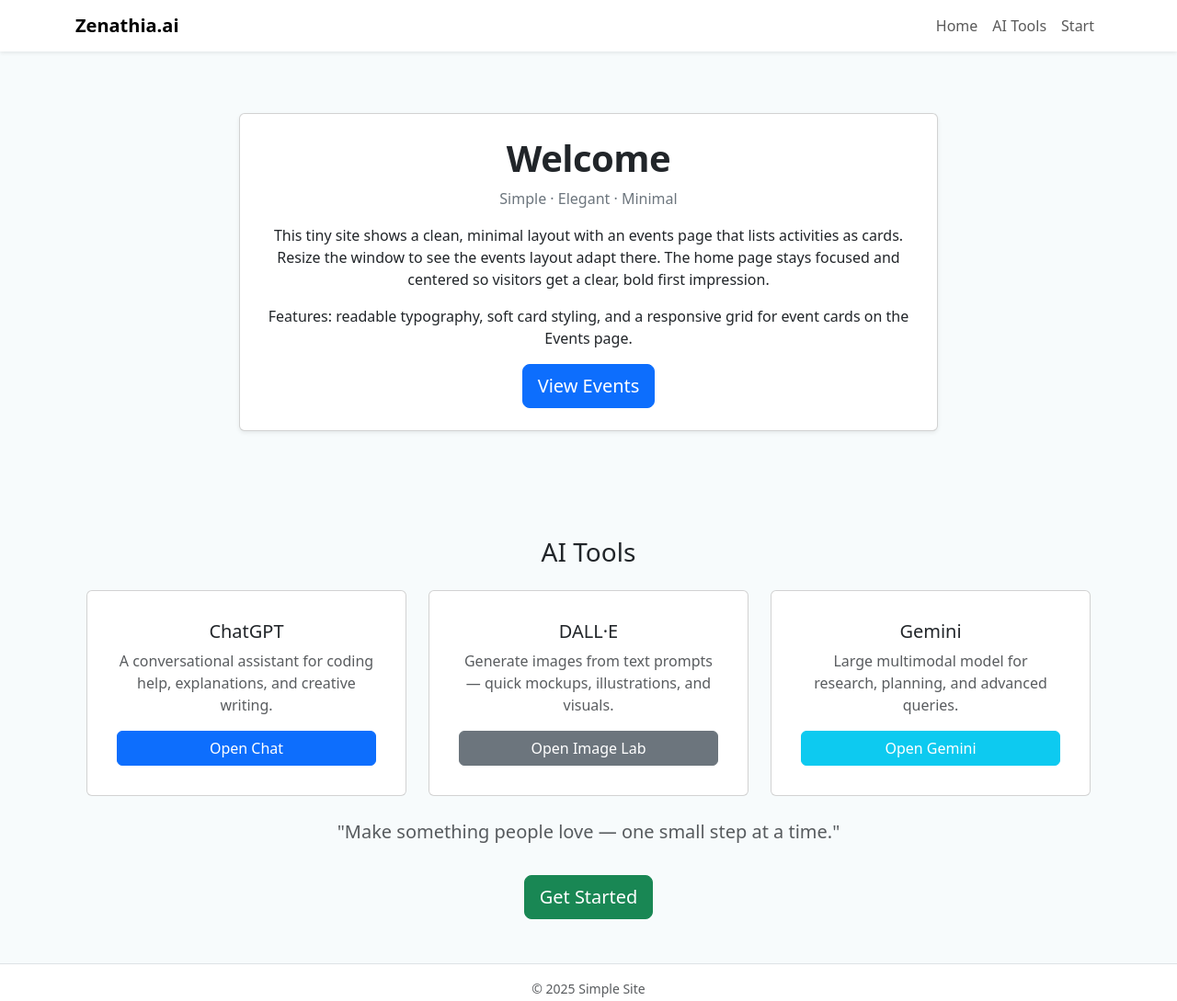
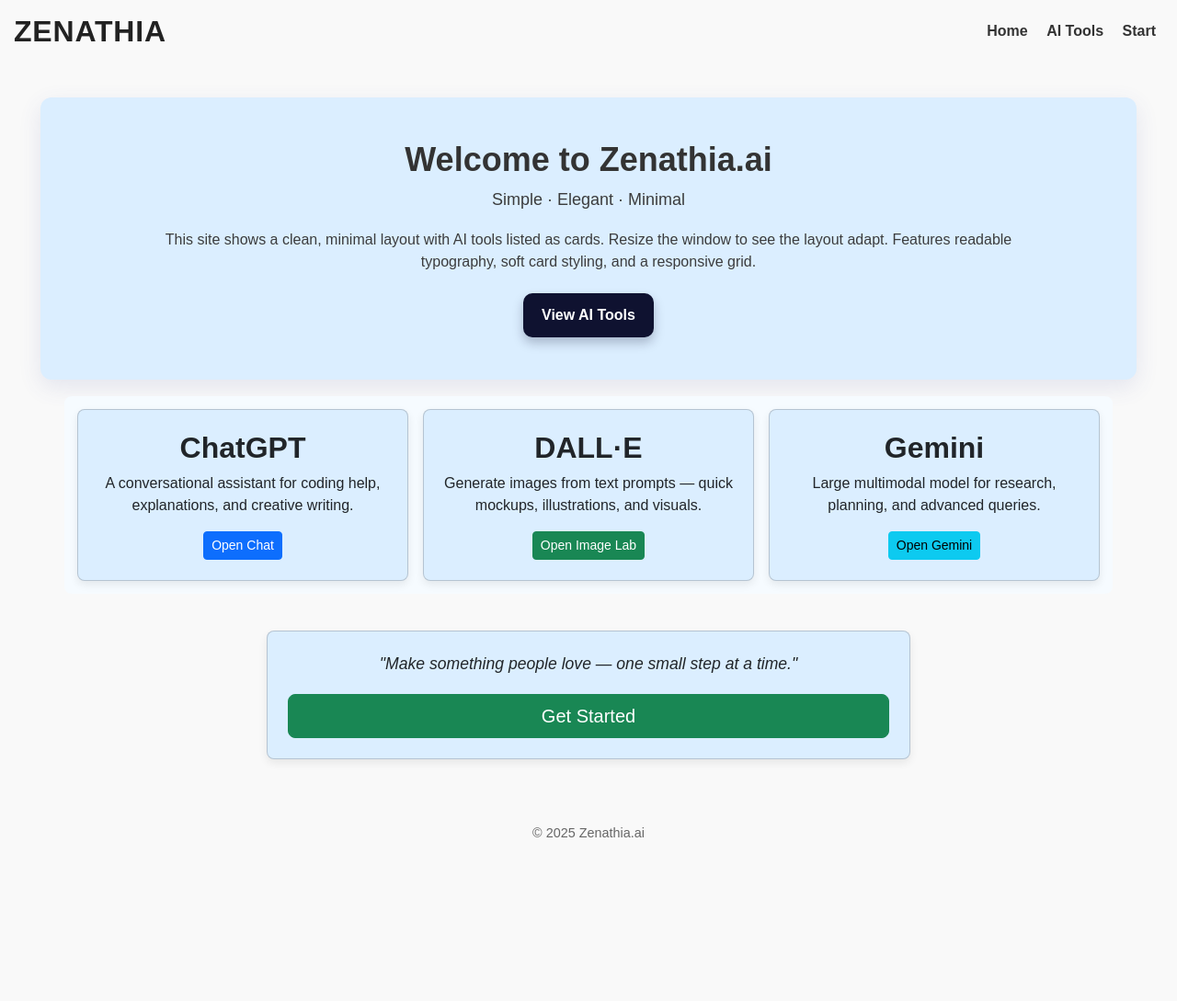
Before and after one commit to 987risk-netizen/Study-Python, a plain HTML site: page ASS2/home_2nd.html in a window 1280 px wide. Shown: the whole page at 92% size. After the commit the page ends 928 px from the top, so only its background shows below. Drawn offline with nearby package versions, Linux system fonts and the light colour scheme.

Commit message:
Add files via upload

```diff
--- a/ASS2/home_2nd.html
+++ b/ASS2/home_2nd.html
@@ -1,119 +1,85 @@
-<!doctype html>
+<!DOCTYPE html>
 <html lang="en">
 <head>
 	<meta charset="utf-8">
 	<meta name="viewport" content="width=device-width, initial-scale=1">
 	<title>Zenathia.ai</title>
 	<link href="https://cdn.jsdelivr.net/npm/bootstrap@5.3.2/dist/css/bootstrap.min.css" rel="stylesheet">
+	<link rel="stylesheet" href="style.css">
 	<style>
-		:root{ --brand:#0d6efd; --muted:#6c757d; --bg:#f7fbfc }
-			html,body{height:100%;}
-			body.home{background:var(--bg); margin:0; font-family: system-ui, -apple-system, "Segoe UI", Roboto, "Helvetica Neue", Arial}
+		/* Media Query for responsive navbar */
+		@media (max-width: 768px) {
+			header {
+				flex-direction: column;
+				text-align: center;
+			}
+			nav {
+				margin-top: 10px;
+			}
+		}
+		@media (max-width: 700px) {
+           .container {
+            grid-template-columns: 1fr;
+            }
+         }
 
-
-			.hero-wrap{min-height:60vh; display:flex; align-items:center; justify-content:center}
-			.hero-card{max-width:760px; width:100%;}
-			.hero-title{font-weight:800; letter-spacing:-0.5px}
-			.hero-lead{color:var(--muted)}
-
-
-			.tools-section .card{transition:transform .15s ease, box-shadow .15s ease}
-			.tools-section .card:hover{transform:translateY(-6px); box-shadow:0 10px 30px rgba(13,110,253,.08)}
-
-
-			.cta-lg{padding:.9rem 1.6rem; font-size:1.05rem; border-radius:.6rem}
-
-
-			@media (max-width:767.98px){
-				.hero-wrap{min-height:40vh; padding:2rem 0}
-				.hero-title{font-size:1.6rem}
-			}
 	</style>
 </head>
 <body class="home">
 
-	<nav class="navbar navbar-expand-lg navbar-light bg-white shadow-sm">
-		<div class="container">
-			<a class="navbar-brand fw-bold" href="#">Zenathia.ai</a>
-			<button class="navbar-toggler" type="button" data-bs-toggle="collapse" data-bs-target="#mainNav" aria-controls="mainNav" aria-expanded="false" aria-label="Toggle navigation">
-				<span class="navbar-toggler-icon"></span>
-			</button>
-			<div class="collapse navbar-collapse" id="mainNav">
-				<ul class="navbar-nav ms-auto mb-2 mb-lg-0">
-					<li class="nav-item"><a class="nav-link" href="#home">Home</a></li>
-					<li class="nav-item"><a class="nav-link" href="#ai-tools">AI Tools</a></li>
-					<li class="nav-item"><a class="nav-link" href="#get-started">Start</a></li>
-				</ul>
-			</div>
-		</div>
+	<header>
+		<h1 class="site-title">ZENATHIA</h1>
+		<nav>
+			<a href="#home">Home</a>
+			<a href="#ai-tools">AI Tools</a>
+			<a href="#get-started">Start</a>
 		</nav>
+	</header>
 
 	<main>
-		<div class="container">
-			<div class="hero-wrap py-5" id="home">
-				<div class="hero-card card shadow-sm">
-					<div class="card-body p-4 text-center">
-						<h1 class="hero-title mb-2">Welcome</h1>
-						<p class="hero-lead mb-3">Simple · Elegant · Minimal</p>
-						<p class="mb-3">This tiny site shows a clean, minimal layout with an events page that lists activities as cards. Resize the window to see the events layout adapt there. The home page stays focused and centered so visitors get a clear, bold first impression.</p>
-						<p class="mb-3">Features: readable typography, soft card styling, and a responsive grid for event cards on the Events page.</p>
-
-						<div class="d-flex justify-content-center gap-2">
-							<a href="#ai-tools" class="btn btn-primary btn-lg">View Events</a>
-						</div>
-					</div>
+		<div class="hero">
+			<div class="hero-inner">
+				<h1>Welcome to Zenathia.ai</h1>
+				<p class="lead">Simple · Elegant · Minimal</p>
+				<p class="hero-sub">This site shows a clean, minimal layout with AI tools listed as cards. Resize the window to see the layout adapt. Features readable typography, soft card styling, and a responsive grid.</p>
+				<a href="#ai-tools" class="cta">View AI Tools</a>
 			</div>
 		</div>
 
-			<section class="tools-section py-5" id="ai-tools">
-				<div class="container">
-					<h3 class="text-center mb-4">AI Tools</h3>
+		<div class="container" id="ai-tools">
+			<div class="card">
+				<h1>ChatGPT</h1>
+				<p>A conversational assistant for coding help, explanations, and creative writing.</p>
+				<nav>
+					<a href="#" class="btn btn-primary btn-sm">Open Chat</a>
+				</nav>
+			</div>
 
-					<div class="row g-4 justify-content-center">
-						<div class="col-12 col-md-4">
-							<div class="card h-100 text-center p-3">
-								<div class="card-body d-flex flex-column">
-									<h5 class="mb-2">ChatGPT</h5>
-									<p class="text-muted mb-3">A conversational assistant for coding help, explanations, and creative writing.</p>
-									<a class="btn btn-primary mt-auto" href="#">Open Chat</a>
+			<div class="card">
+				<h1>DALL·E</h1>
+				<p>Generate images from text prompts — quick mockups, illustrations, and visuals.</p>
+				<nav>
+					<a href="#" class="btn btn-success btn-sm">Open Image Lab</a>
+				</nav>
 			</div>
+
+			<div class="card">
+				<h1>Gemini</h1>
+				<p>Large multimodal model for research, planning, and advanced queries.</p>
+				<nav>
+					<a href="#" class="btn btn-info btn-sm">Open Gemini</a>
+				</nav>
 			</div>
 		</div>
 
-						<div class="col-12 col-md-4">
-							<div class="card h-100 text-center p-3">
-								<div class="card-body d-flex flex-column">
-									<h5 class="mb-2">DALL·E</h5>
-									<p class="text-muted mb-3">Generate images from text prompts — quick mockups, illustrations, and visuals.</p>
-									<a class="btn btn-secondary mt-auto" href="#">Open Image Lab</a>
-								</div>
-							</div>
-						</div>
-
-						<div class="col-12 col-md-4">
-							<div class="card h-100 text-center p-3">
-								<div class="card-body d-flex flex-column">
-									<h5 class="mb-2">Gemini</h5>
-									<p class="text-muted mb-3">Large multimodal model for research, planning, and advanced queries.</p>
-									<a class="btn btn-info text-white mt-auto" href="#">Open Gemini</a>
-								</div>
-							</div>
-						</div>
-					</div>
-
-					<div class="row mt-4" id="get-started">
-						<div class="col-12 text-center">
-							<blockquote class="blockquote fs-5 text-muted">"Make something people love — one small step at a time."</blockquote>
-							<a class="btn btn-success btn-lg mt-3" href="#get-started">Get Started</a>
-						</div>
-					</div>
-				</div>
-			</section>
+		<div class="card" id="get-started" style="max-width: 700px; margin: 40px auto; text-align: center;">
+			<p style="font-style: italic; font-size: 1.1rem; margin-bottom: 20px;">"Make something people love — one small step at a time."</p>
+			<a href="#get-started" class="btn btn-lg btn-success">Get Started</a>
 		</div>
 	</main>
 
-	<footer class="py-3 bg-white border-top">
-		<div class="container text-center small text-muted">© 2025 Simple Site</div>
+	<footer>
+		© 2025 Zenathia.ai
 	</footer>
 
 	<script src="https://cdn.jsdelivr.net/npm/bootstrap@5.3.2/dist/js/bootstrap.bundle.min.js"></script>
--- /dev/null
+++ b/ASS2/style.css
@@ -0,0 +1,202 @@
+body {
+  font-family: Arial, sans-serif;
+  margin: 0;
+  padding: 0;
+  background: #f9f9f9;
+  color: #333;
+  min-height: 100vh;
+  display: flex;
+  flex-direction: column;
+}
+
+header {
+  background: transparent;
+  color: #222;
+  padding: 15px;
+  display: flex;
+  align-items: center;
+  justify-content: space-between;
+  gap: 12px;
+}
+
+
+nav {
+  margin: 0;
+}
+
+header h1 {
+  margin: 0;
+  font-size: 1.25rem;
+}
+
+
+nav a {
+  margin: 0 8px;
+  color: #333;
+  text-decoration: none;
+  font-weight: bold;
+}
+
+
+nav a:hover {
+  text-decoration: underline;
+}
+
+
+main {
+  flex: 1;
+  padding: 20px;
+  width: 100%;
+  box-sizing: border-box;
+}
+
+
+h1 {
+  margin-top: 0;
+}
+
+
+.card {
+  background: #dbeeff;
+  padding: 22px;
+  border-radius: 8px;
+  box-shadow: 0 4px 10px rgba(0,0,0,0.08);
+}
+
+
+.container {
+  padding: 14px;
+  display: grid;
+  gap: 16px;
+  background: #f6fbff;
+  border-radius: 8px;
+  grid-template-columns: repeat(3, 1fr);
+}
+
+
+footer {
+  text-align: center;
+  padding: 10px;
+  font-size: 0.9em;
+  color: #666;
+  margin-top: auto;
+}
+
+
+body.home main {
+  display: block;
+  min-height: 0;
+}
+
+
+body.home .card {
+  max-width: 700px;
+  text-align: center;
+}
+
+
+.hero {
+  background: #dbeeff;
+  margin: 18px 24px;
+  border-radius: 12px;
+  padding: 46px 24px;
+  box-shadow: 0 8px 24px rgba(70,80,160,0.12);
+}
+.hero-inner {
+  max-width: 980px;
+  margin: 0 auto;
+  text-align: center;
+}
+.hero h1 {
+  margin: 0 0 8px 0;
+  font-size: 2.25rem;
+  font-weight: 800;
+}
+
+
+.site-title {
+  font-size: 2rem;
+  font-weight: 900;
+  letter-spacing: 0.8px;
+  margin: 0;
+}
+.lead {
+  margin: 0 0 18px 0;
+  opacity: 0.95;
+  font-size: 1.125rem;
+}
+.cta {
+  display: inline-block;
+  background: #0f1230;
+  color: white;
+  padding: 12px 20px;
+  border-radius: 10px;
+  text-decoration: none;
+  font-weight: 700;
+  box-shadow: 0 6px 12px rgba(15,18,48,0.25);
+  margin-top: 6px;
+}
+.hero-sub {
+  margin-top: 12px;
+  opacity: 0.95;
+}
+
+
+.features {
+  display: grid;
+  grid-template-columns: repeat(3, 1fr);
+  gap: 20px;
+  max-width: 1100px;
+  margin: 28px auto;
+  padding: 0 20px 40px;
+}
+.feature-card {
+  background: white;
+  padding: 22px;
+  border-radius: 10px;
+  box-shadow: 0 8px 20px rgba(20,30,50,0.06);
+  text-align: center;
+}
+.feature-card h3 {
+  margin-top: 8px;
+  margin-bottom: 8px;
+}
+
+@media (max-width: 900px) {
+  .features { grid-template-columns: 1fr; }
+  .hero { padding: 36px 16px; margin: 12px; }
+  .hero h1 { font-size: 1.6rem; }
+}
+
+
+body.home .card h1 {
+  font-size: 2rem;
+  font-weight: 700;
+}
+
+
+
+
+.contact-form {
+  display: flex;
+  flex-direction: column;
+  gap: 8px;
+}
+
+
+.contact-form input,
+.contact-form textarea {
+  padding: 10px;
+  border: 1px solid #ddd;
+  border-radius: 6px;
+}
+
+
+.contact-form button {
+  background: #4CAF50;
+  color: white;
+  padding: 10px;
+  border: none;
+  border-radius: 6px;
+  cursor: pointer;
+}
```
Also changed, not shown: 1 other file. Lines whose indentation alone changed are shown as unchanged.
